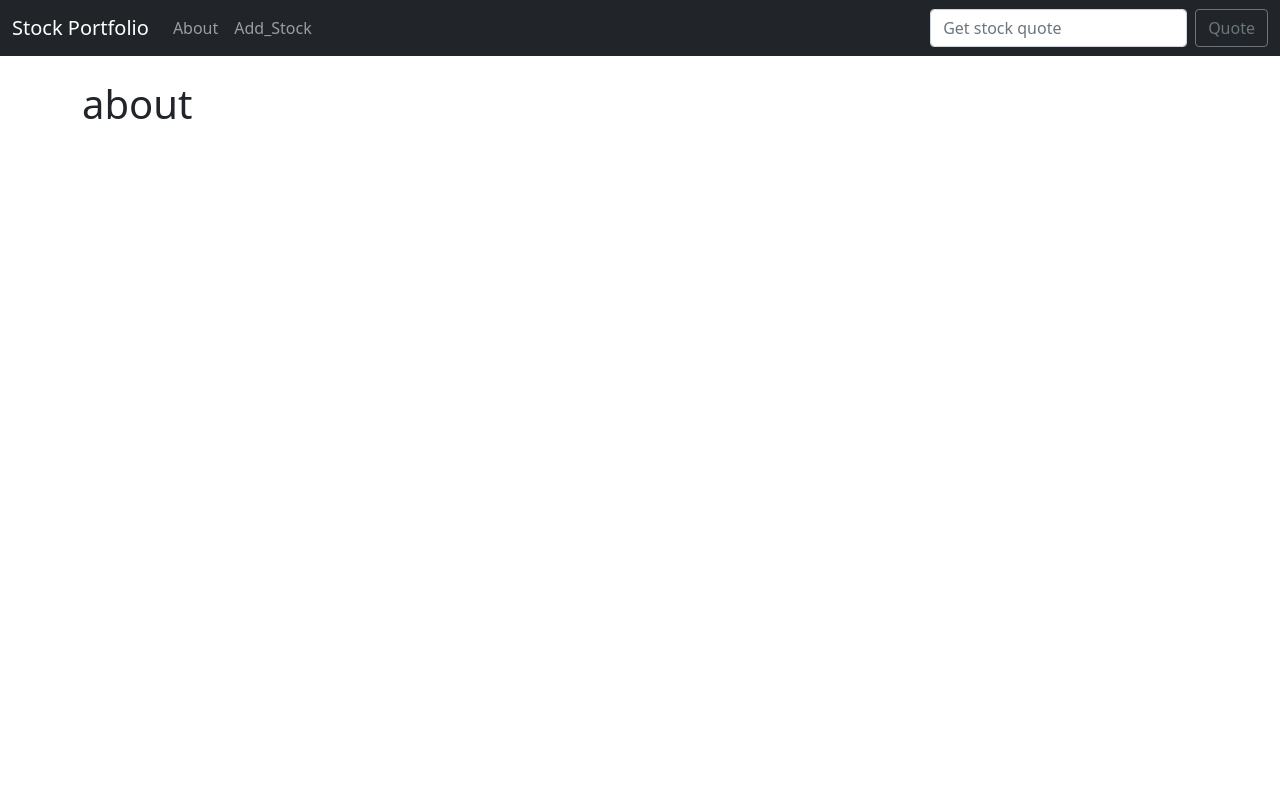
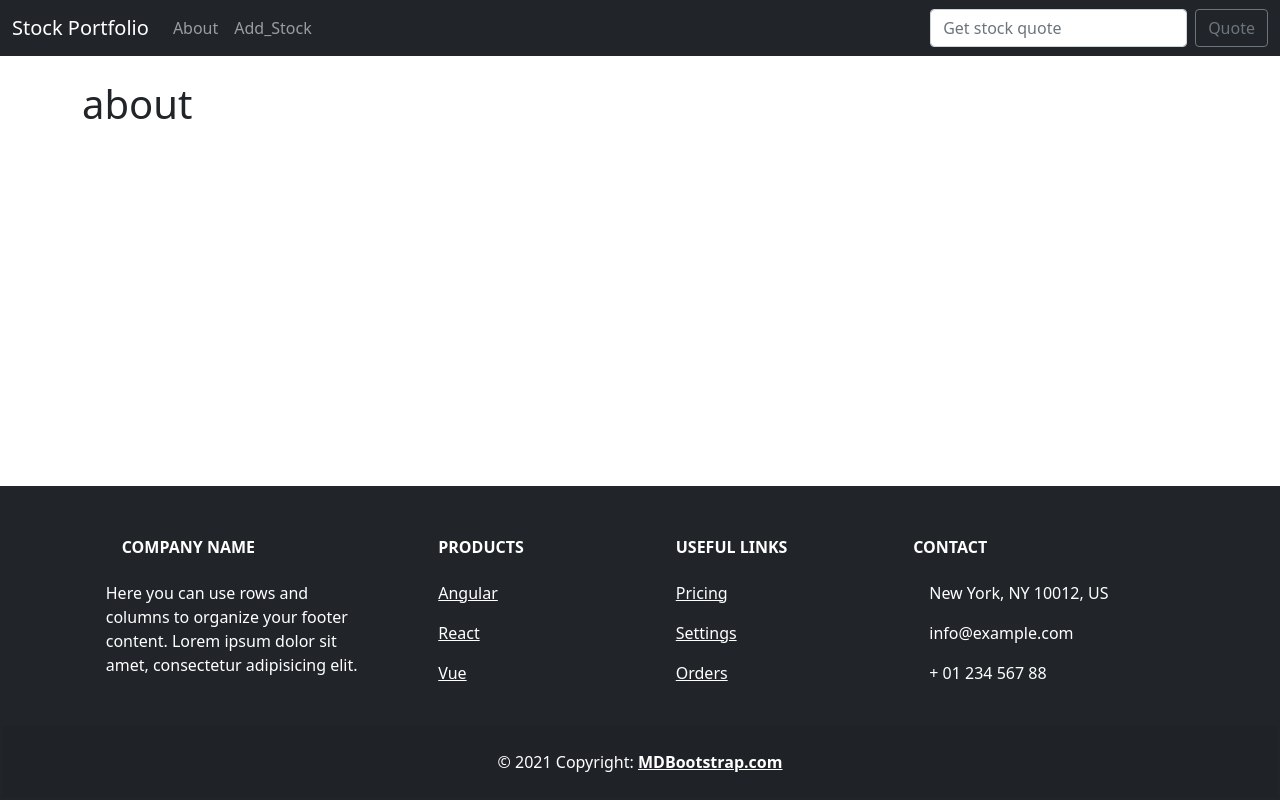
Before and after one commit to TheeSocerer/Stock-Portfolio-Tracker, a Django app: page /about/ in a window 1280 px wide. Run offline with Django 5.2, Linux system fonts and the light colour scheme.

Commit message:
added a footer

```diff
--- a/quotes/templates/base.html
+++ b/quotes/templates/base.html
@@ -7,7 +7,25 @@
 
     <!-- Bootstrap CSS -->
     <link href="https://cdn.jsdelivr.net/npm/bootstrap@5.0.2/dist/css/bootstrap.min.css" rel="stylesheet" integrity="sha384-EVSTQN3/azprG1Anm3QDgpJLIm9Nao0Yz1ztcQTwFspd3yD65VohhpuuCOmLASjC" crossorigin="anonymous">
-
+    <style>
+    html, body {
+      height: 100%;
+    }
+    body {
+      display: flex;
+      flex-direction: column;
+    }
+    .content {
+      flex: 1 0 auto;
+    }
+    .make {
+      padding: 0.1rem;
+    }
+    footer {
+      flex-shrink: 0;
+      padding: 0.1rem;
+    }
+  </style>
     <title>Stock Portfolio</title>
   </head>
   <body>
@@ -35,7 +53,7 @@
         </div>
       </div>
     </nav>
-
+  <div class="content">
     <div class="container">
         </br>
           {% if messages %}
@@ -50,9 +68,95 @@
           {% endif %}
 
         {% block content %}
+        </br>
 
         {% endblock %}
     </div>
+  </div>
+  <footer class="bg-dark text-white text-center">
+  <!-- Section: Links  -->
+  <section class="make">
+    <div class=" container text-center text-md-start mt-5">
+      <!-- Grid row -->
+      <div class="row mt-3">
+        <!-- Grid column -->
+        <div class="col-md-3 col-lg-4 col-xl-3 mx-auto mb-4">
+          <!-- Content -->
+          <h6 class="text-uppercase fw-bold mb-4">
+            <i class="fas fa-gem me-3"></i>Company name
+          </h6>
+          <p>
+            Here you can use rows and columns to organize your footer content. Lorem ipsum
+            dolor sit amet, consectetur adipisicing elit.
+          </p>
+        </div>
+        <!-- Grid column -->
+
+        <!-- Grid column -->
+        <div class="col-md-2 col-lg-2 col-xl-2 mx-auto mb-4">
+          <!-- Links -->
+          <h6 class="text-uppercase fw-bold mb-4">
+            Products
+          </h6>
+          <p>
+            <a href="#!" class="text-reset">Angular</a>
+          </p>
+          <p>
+            <a href="#!" class="text-reset">React</a>
+          </p>
+          <p>
+            <a href="#!" class="text-reset">Vue</a>
+          </p>
+
+        </div>
+        <!-- Grid column -->
+
+        <!-- Grid column -->
+        <div class="col-md-3 col-lg-2 col-xl-2 mx-auto mb-4">
+          <!-- Links -->
+          <h6 class="text-uppercase fw-bold mb-4">
+            Useful links
+          </h6>
+          <p>
+            <a href="#!" class="text-reset">Pricing</a>
+          </p>
+          <p>
+            <a href="#!" class="text-reset">Settings</a>
+          </p>
+          <p>
+            <a href="#!" class="text-reset">Orders</a>
+          </p>
+
+        </div>
+        <!-- Grid column -->
+
+        <!-- Grid column -->
+        <div class="col-md-4 col-lg-3 col-xl-3 mx-auto mb-md-0 mb-4">
+          <!-- Links -->
+          <h6 class="text-uppercase fw-bold mb-4">Contact</h6>
+          <p><i class="fas fa-home me-3"></i> New York, NY 10012, US</p>
+          <p>
+            <i class="fas fa-envelope me-3"></i>
+            info@example.com
+          </p>
+          <p><i class="fas fa-phone me-3"></i> + 01 234 567 88</p>
+
+        </div>
+        <!-- Grid column -->
+      </div>
+      <!-- Grid row -->
+    </div>
+  </section>
+  <!-- Section: Links  -->
+
+  <!-- Copyright -->
+  <div class="text-center p-4" style="background-color: rgba(0, 0, 0, 0.05);">
+    © 2021 Copyright:
+    <a class="text-reset fw-bold" href="https://mdbootstrap.com/">MDBootstrap.com</a>
+  </div>
+  <!-- Copyright -->
+</footer>
+
     <!-- Optional JavaScript; choose one of the two! -->
 
     <!-- Option 1: Bootstrap Bundle with Popper -->
@@ -64,4 +168,5 @@
     <script src="https://cdn.jsdelivr.net/npm/bootstrap@5.0.2/dist/js/bootstrap.min.js" integrity="sha384-cVKIPhGWiC2Al4u+LWgxfKTRIcfu0JTxR+EQDz/bgldoEyl4H0zUF0QKbrJ0EcQF" crossorigin="anonymous"></script>
     -->
   </body>
+
 </html>
--- a/stock/urls.py
+++ b/stock/urls.py
@@ -19,5 +19,5 @@ from django.urls import path, include
 
 urlpatterns = [
     path('admin/', admin.site.urls),
-    path('', include('quotes.urls')),
+    path('', include('quotes.urls'))
 ]
```
Also changed, not shown: db.sqlite3.
